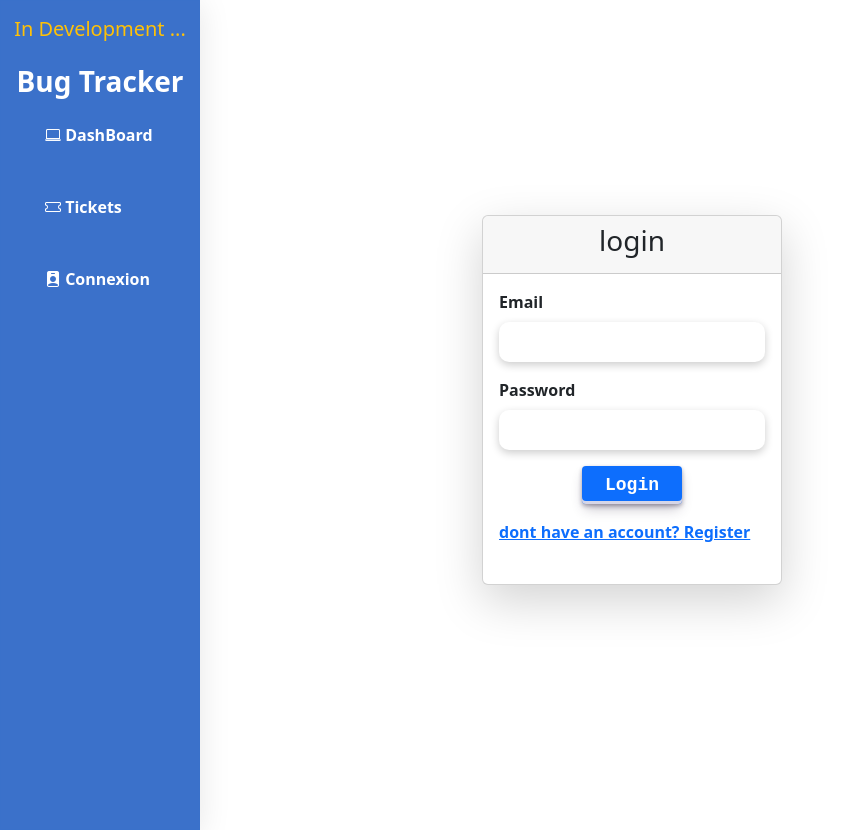
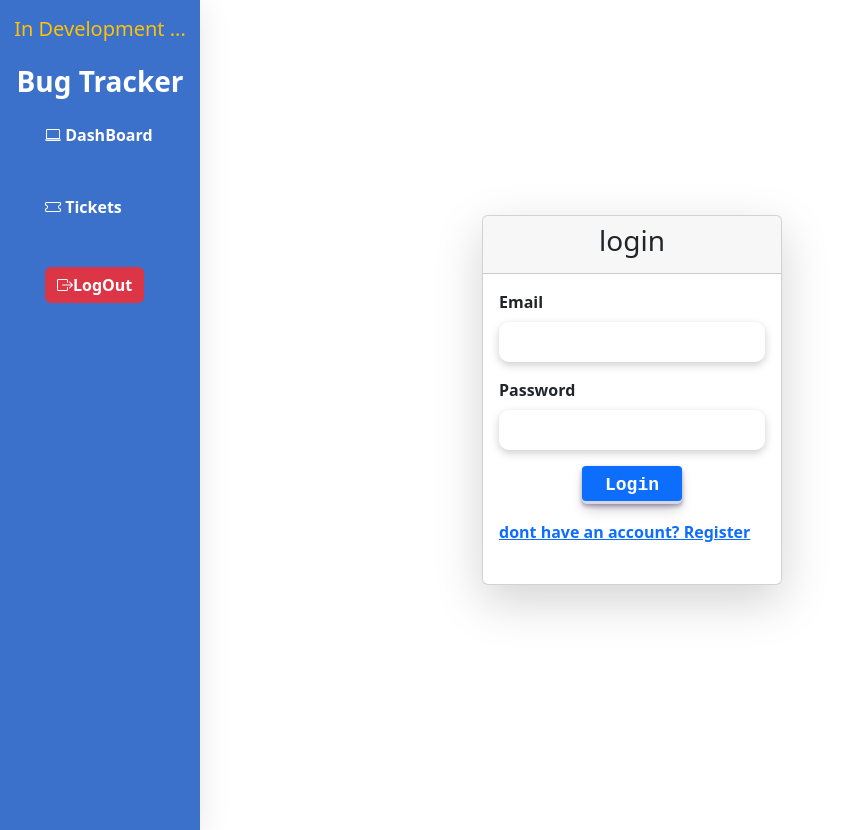
Before and after one commit to wikssjs/bug-tracker-client, a Next.js app: page /connexion in a window 1280 px wide. Shown: the whole page, without its empty margins (0-842 px from the left). Built offline with nearby package versions, Linux system fonts and the light colour scheme; no server answers.

Commit message:
auth added

```diff
--- a/component/Sidebar.jsx
+++ b/component/Sidebar.jsx
@@ -4,58 +4,64 @@ import styles from '../styles/Sidebar.module.css'
 
 
 export default function Sidebar() {
-    const [headers, setHeaders] = useState({
+    const headers = {
         'Content-Type': 'application/json',
         'X-API-Key': `ksklkweiowekdl908w03iladkl`
-      });
+    };
 
       const[user, setUser] = useState({});
 
+      useEffect (() => {
 
-      useEffect (() => {
-        fetch('https://james-bug-api.herokuapp.com/user/login/user', { headers: headers })
-        .then(res => res.json())
-        .then(data => setUser(data))
-        }, [user])
+        }, [])
 
+        function fetchData(){
+            fetch('https://james-bug-api.herokuapp.com/user', { headers: headers })
+            .then(res => res.json())
+            .then(data =>console.log(data))
+        }
 
 
 
     const handleLogout = async (event) => {
 
 
-
-
         event.preventDefault();
-        setIsLoggingOut(true);
         try {
-          await fetch('https://james-bug-api.herokuapp.com/user/logout', { method: 'POST' }, { headers: headers });
-          window.location.href = 'https://james-bug-api.herokuapp.com/user/logout/connexion';
+        let response = await fetch('https://james-bug-api.herokuapp.com/user/logout',
+          {method: 'POST',
+          headers: headers
+        });
+          if(response.ok){
+              alert("You are disconnected");
+              window.location.href = "/connexion";
+          }
         } catch (error) {
           console.error(error);
         }
+
       };
 
 
     return (
         <div className={`${styles.sidebar} col-sm-2 bg- text-center`}>
-            <h5 className='text-warning mt-3'>In Development ...</h5>
+            <h5 className='text-warning mt-3'>In Development ...{user ? user.id :"caca"}</h5>
             <p></p>
-            <h3 className="text-white mt-4 mb-4">Bug Tracker</h3>
+            <h3 onClick={fetchData} className="text-white mt-4 mb-4">Bug Tracker</h3>
             <ul className={`${styles.nav_menu} d-flex flex-column gap-5 text-start`}>
                 <li><Link href="/" className="text-white"><i className='bi bi-laptop'></i> DashBoard</Link></li>
                 <li><Link href="/tickets" className="text-white"> <i className='bi bi-ticket'></i> Tickets</Link></li>
                 {
-                    user.email && user.role === 'admin' ? <li><Link href="/admin" className="text-white"> <i className='bi bi-person-badge-fill'></i> Administration</Link></li> : null
+                    user && user.role === 'admin' ? <li><Link href="/admin" className="text-white"> <i className='bi bi-person-badge-fill'></i> Administration</Link></li> : null
                 }
                 {
-                    !user.email && (
+                    !user && (
                         <li><Link href="/connexion" className="text-white"> <i className='bi bi-person-badge-fill'></i> Connexion</Link></li>
-                    )
+                        )
                 }
               {
 
-                user.email && (
+                user && (
                 <li>
                     <form
                         onSubmit={handleLogout}>
--- a/pages/connexion.jsx
+++ b/pages/connexion.jsx
@@ -6,6 +6,11 @@ export default function Connexion(){
     const [email, setEmail] = useState("");
     const [password, setPassword] = useState("");
     const [error, setError] = useState("");
+    const headers = {
+        'Content-Type': 'application/json',
+        'X-API-Key': `ksklkweiowekdl908w03iladkl`
+    };
+
 
     const handleSubmit = async (event) => {
         event.preventDefault();
@@ -14,25 +19,28 @@ export default function Connexion(){
             password: password
         }
 
-        const headers = {
-            'Content-Type': 'application/json',
-            'X-API-Key': `ksklkweiowekdl908w03iladkl`
-          };
+        try{
+
+
         let response  = await fetch(`https://james-bug-api.herokuapp.com/user/login`, {
             method: "POST",
             headers: headers,
-            body: JSON.stringify(user)
-
+            body: JSON.stringify(user),
+            credentials: 'include'
         });
 
         if(response.ok){
-
+           alert("You are connected");
             window.location.href = "/";
         }
-
         else{
             setError("Email or password incorrect");
         }
+    } catch (error) {
+        console.error(error);
+
+    }
+
 
     }
 
--- a/pages/index.jsx
+++ b/pages/index.jsx
@@ -50,7 +50,7 @@ export default function Main() {
     fetch('https://james-bug-api.herokuapp.com/', { headers: headers })
       .then(res => res.json())
       .then(data => setProjects(data))
-  }, [notification])
+  }, [])
 
   useEffect(() => {
 
```
